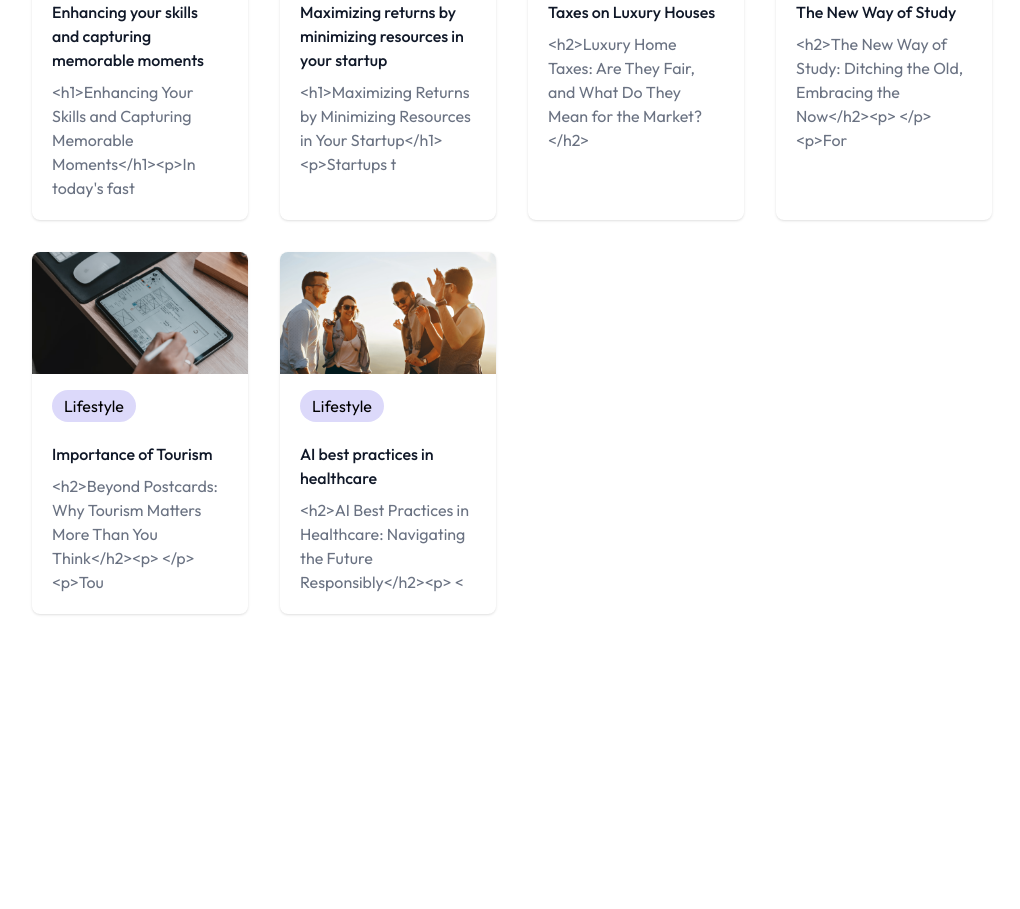
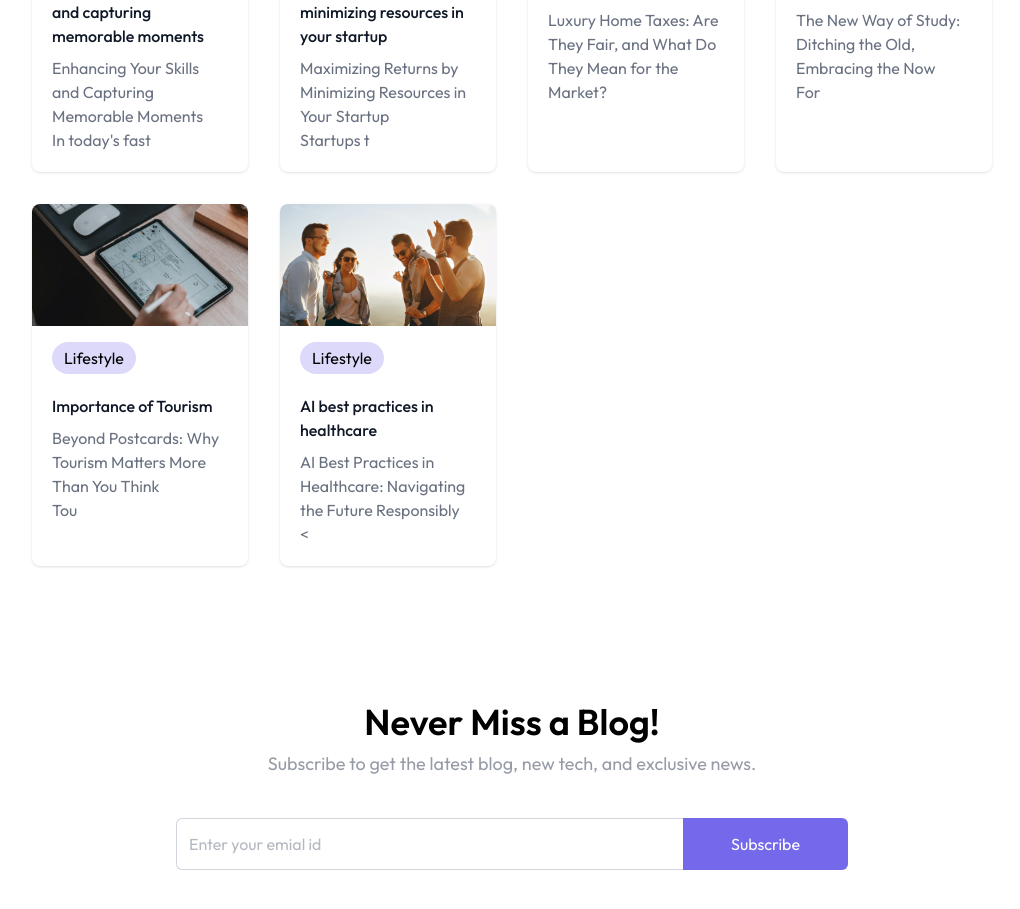
Before and after one commit to fanubalti786/full-stack-ai-powered-blog-app, a React (Vite) app in the folder client/: page / in a window 1280 px wide. Shown: the part 1245-2154 px from the top of the page, without its empty margins (128-1148 px from the left). Before the commit the page ends 1955 px from the top, so only its background shows below. Built offline with nearby package versions, Linux system fonts and the light colour scheme.

Commit message:
Newsletter.jsx component done properly responsive

```diff
--- a/client/src/App.jsx
+++ b/client/src/App.jsx
@@ -8,7 +8,7 @@ export default function App() {
     <div>
       <Routes>
         <Route path='/' element={<Home/>} />
-        <Route path='/blog' element={<Blog/>} />
+        <Route path='/blog/:id' element={<Blog/>} />
       </Routes>
     </div>
   )
--- a/client/src/components/BlogCard.jsx
+++ b/client/src/components/BlogCard.jsx
@@ -11,7 +11,7 @@ export default function BlogCard({blog}) {
       <span className='inline-block bg-primary/20 rounded-full ml-5 mt-4 py-1 px-3'>{category}</span>
       <div className='p-5'>
         <h5 className='mb-2 font-medium text-gray-900'>{title}</h5>
-        <p className='font-xs text-gray-500'>{description.slice(0,80)}</p>
+        <p className='font-xs text-gray-500' dangerouslySetInnerHTML={{"__html": description.slice(0,80)}}></p>
       </div>
     </div>
   )
--- /dev/null
+++ b/client/src/components/Newsletter.jsx
@@ -0,0 +1,20 @@
+import React from 'react'
+
+export default function Newsletter() {
+  return (
+    <div className='flex flex-col justify-center items-center text-center
+    my-32 space-y-2 p-2'>
+      <h1 className='text-2xl md:text-4xl font-semibold'>Never Miss a Blog!</h1>
+      <p className='md:text-lg text-gray-500/70 pb-8'>Subscribe to get the latest blog, new tech, and exclusive news.</p>
+      <form className='flex items-center justify-between w-full max-w-2xl   h-12 md:h-13'>
+        <input type="text" placeholder='Enter your emial id' required
+        className='border border-gray-300 rounded-md h-full outline-none
+        w-full max-w-full px-3 text-gray-500 border-r-0 rounded-r-none '/>
+        <button type='submit' className=' px-8 md:px-12 h-full text-white bg-primary/80
+        hover:bg-primary transition-all cursor-pointer rounded-md rounded-l-none '>
+            Subscribe
+        </button>
+      </form>
+    </div>
+  )
+}
--- a/client/src/pages/Home.jsx
+++ b/client/src/pages/Home.jsx
@@ -2,6 +2,7 @@ import React from 'react'
 import Navbar from '../components/Navbar'
 import Header from '../components/Header'
 import BlogList from '../components/BlogList'
+import Newsletter from '../components/Newsletter'
 
 export default function Home() {
   return (
@@ -9,6 +10,7 @@ export default function Home() {
       <Navbar/>
       <Header/>
       <BlogList/>
+      <Newsletter/>
     </div>
   )
 }
```
